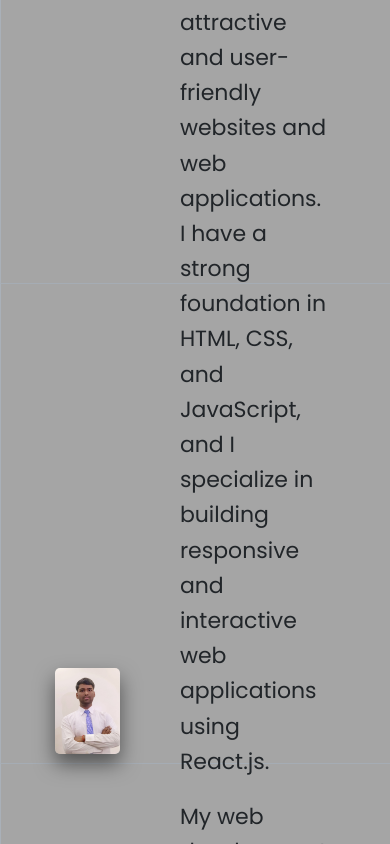
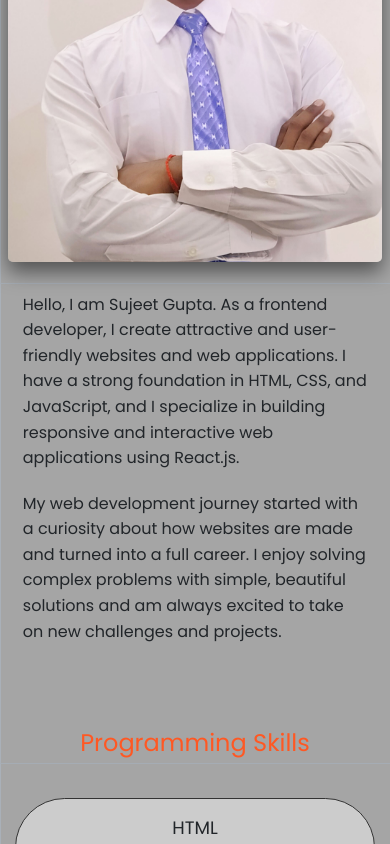
Before and after one commit to sujeetchandrikagupta/Portfolio, a React (Create React App) app: page / in a window 390 px wide. Shown: the part 1156-2000 px from the top of the page. Built offline with nearby package versions, Linux system fonts and the light colour scheme; a web font is replaced by a local one.

Commit message:
update profile

```diff
--- a/src/PortfolioCotainer/AboutMe/AboutMe.css
+++ b/src/PortfolioCotainer/AboutMe/AboutMe.css
@@ -1,5 +1,5 @@
-h1{
-  margin: 1.7rem 0 ;
+h1 {
+  margin: 1.7rem 0;
   font-size: 55px;
   color: var(--dark-orange);
 }
@@ -32,7 +32,7 @@ h1{
   animation: fadeIn 1.5s ease-in-out;
   transition: transform 0.3s ease-in-out;
 }
-.about-left img:hover{
+.about-left img:hover {
   transform: translateY(-10px);
 }
 
@@ -45,95 +45,51 @@ h1{
 .about-right p {
   margin: 0 0 20px;
   line-height: 1.6;
-  font-size:22px;
+  font-size: 22px;
 }
 
 
+@media (max-width: 1024px) {
+  .about-sections {
+    flex-direction: column;
+    gap: 20px;
+    margin: 10px 5%;
+  }
 
+  .about-right p {
+    font-size: 20px;
+  }
 
-/* .about{
-  display: flex;
-  flex-direction: column;
-  align-items: center;
-  justify-content: center;
-  gap: 80px;
-  margin: 80px 170px;
-}
-.about-title{
-  position: relative;
-}
-.about-title h1{
-  padding: 0px 30px;
-  font-size: 80px;
-  font-weight: 600;
-}
-.about-sections{
-  display: flex;
-  gap: 80px;
-}
-.about-right{
-  display: flex;
-  flex-direction: column;
-  gap: 80px;
-  font-size: 24px;
-  font-weight: 500;
-} */
-
-
-
-
-
-
-/* .about-title img{
-  position: absolute;
-  bottom: 0;
-  right: 0;
-  z-index: -1;
-} */
-/* .about-right{
-  display: flex;
-  flex-direction: column;
-  gap: 80px;
-  display: flex;
-  flex-direction: column;
-  gap: 20px;
-
-} */
-
-
-
-
-
-
-
-
-/* .about-achievements{
-  display: flex;
-  width: 100%;
-  justify-content: space-around;
-  margin-bottom: 80px;
-}
-.about-achievement{
-  display: flex;
-  flex-direction: column;
-  align-items: center;
-  gap: 10px;
-  transition: 0.5s;
-}
-.about-achievement h1{
-  font-size: 60px;
-  font-weight: 700;
-  background:  linear-gradient(270deg, #DF8908 50.41%, #B415FF 90.25%);
-  background-clip: text;
-  -webkit-background-clip: text;
-  -webkit-text-fill-color: transparent;
-}
-.about-achievement p{
-  font-size: 22px;
-  font-weight: 500;
+  h1 {
+    font-size: 45px;
+  }
 }
 
-.about-achievement:hover{
-  transform: scale(1.12);
-  transition: 0.5s;
-} */
+@media (max-width: 768px) {
+  .about-right {
+    padding: 15px;
+  }
+
+  .about-right p {
+    font-size: 18px;
+  }
+
+  h1 {
+    font-size: 35px;
+  }
+}
+
+@media (max-width: 480px) {
+  .about-sections {
+    gap: 15px;
+    margin: 10px 2%;
+  }
+
+  .about-right p {
+    font-size: 16px;
+  }
+
+  h1 {
+    font-size: 25px;
+  }
+}
--- a/src/PortfolioCotainer/ContactMe/ContactMe.css
+++ b/src/PortfolioCotainer/ContactMe/ContactMe.css
@@ -119,32 +119,25 @@
     transform: scale(1.5);
 }
 
-  @media (max-width: 768px) {
-    .contact-me-card {
-      flex-direction: column;
-    }
+@media (max-width: 768px) {
+  .contact-me-card {
+    padding: 2rem;
   }
 
-  /* Keyframes for fade-in animation */
-  @keyframes fadeIn {
-    from {
-      opacity: 0;
-      transform: translateY(20px);
-    }
-    to {
-      opacity: 1;
-      transform: translateY(0);
-    }
+  .form-group input,
+  .form-group textarea {
+    font-size: 0.9rem;
+  }
+}
+
+@media (max-width: 576px) {
+  .contact-me-left,
+  .contact-me-right {
+    min-width: 100%;
   }
 
-  /* Keyframes for slide-in animation */
-  @keyframes slideIn {
-    from {
-      opacity: 0;
-      transform: translateX(-100%);
-    }
-    to {
-      opacity: 1;
-      transform: translateX(0);
-    }
+  .form-group input,
+  .form-group textarea {
+    font-size: 0.85rem;
   }
+}
--- a/src/PortfolioCotainer/ContactMe/ContactMe.js
+++ b/src/PortfolioCotainer/ContactMe/ContactMe.js
@@ -67,9 +67,6 @@ const ContactMe = () => {
                 <a href="https://www.facebook.com/profile.php?id=100036627517115&mibextid=ZbWKwL">
                   <i className="fa fa-facebook-square"></i>
                 </a>
-                {/* <a href="#">
-                                <i className='fa fa-google-plus-square'></i>
-                            </a> */}
                 <a href="https://www.instagram.com/mr_sujeet_04_?igsh=MWNvMWR0ejcwOWk3aA==">
                   <i className="fa fa-instagram"></i>
                 </a>
--- a/src/PortfolioCotainer/Resume/skill.css
+++ b/src/PortfolioCotainer/Resume/skill.css
@@ -38,3 +38,51 @@
   transform: scale(1.05);
   transition: 0.3s;
 }
+
+@media (max-width: 1024px) {
+  .grid-container {
+    grid-template-columns: 1fr;
+    grid-template-rows: repeat(8, 1fr);
+    gap: 15px;
+  }
+
+  .heading {
+    font-size: 2.5rem;
+  }
+
+  .about-skill p {
+    font-size: 22px;
+  }
+}
+
+@media (max-width: 768px) {
+  .grid-container {
+    gap: 20px;
+  }
+
+  .heading {
+    font-size: 2rem;
+  }
+
+  .about-skill p {
+    font-size: 20px;
+  }
+}
+
+@media (max-width: 480px) {
+  .grid-container {
+    gap: 25px;
+  }
+
+  .heading {
+    font-size: 1.5rem;
+  }
+
+  .about-skill p {
+    font-size: 18px;
+  }
+
+  .grid-item {
+    padding: 15px;
+  }
+}
```
Also changed, not shown: src/PortfolioCotainer/AboutMe/AboutMe.js (+0 -18 lines).
